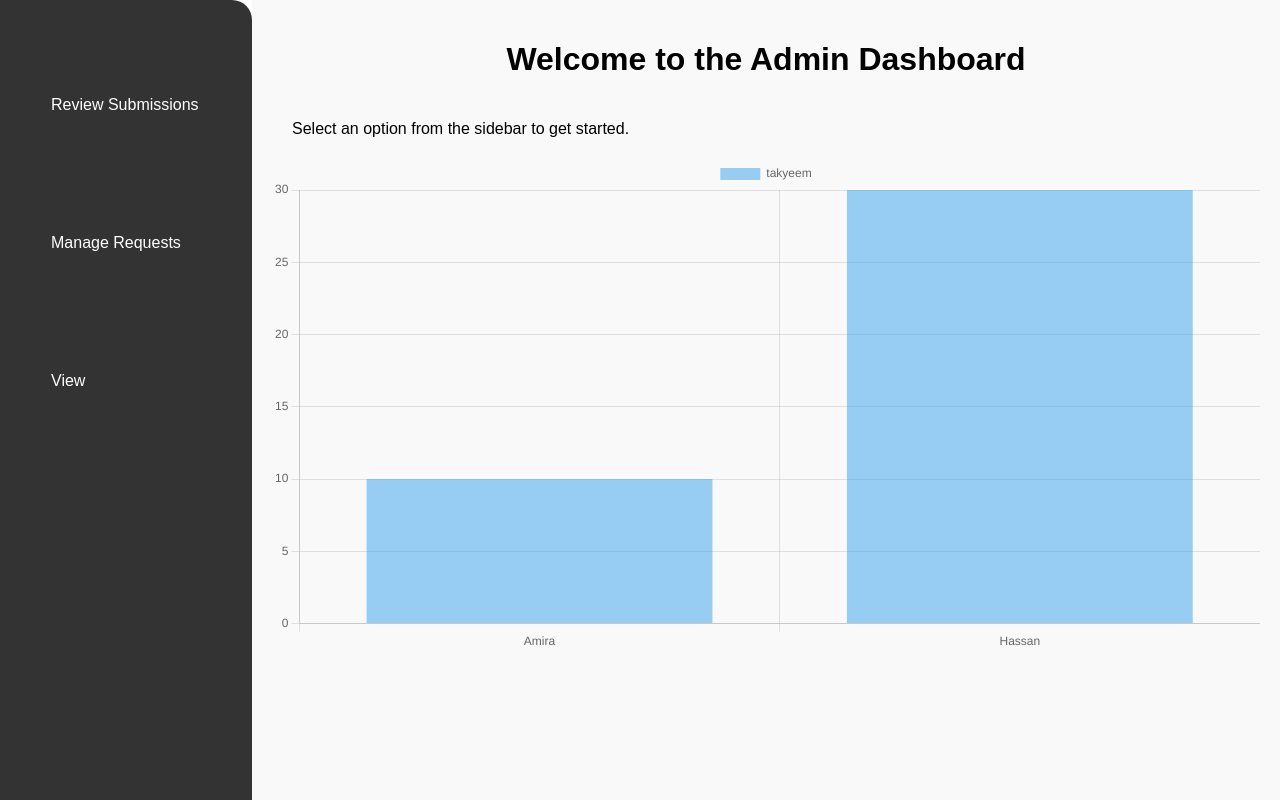
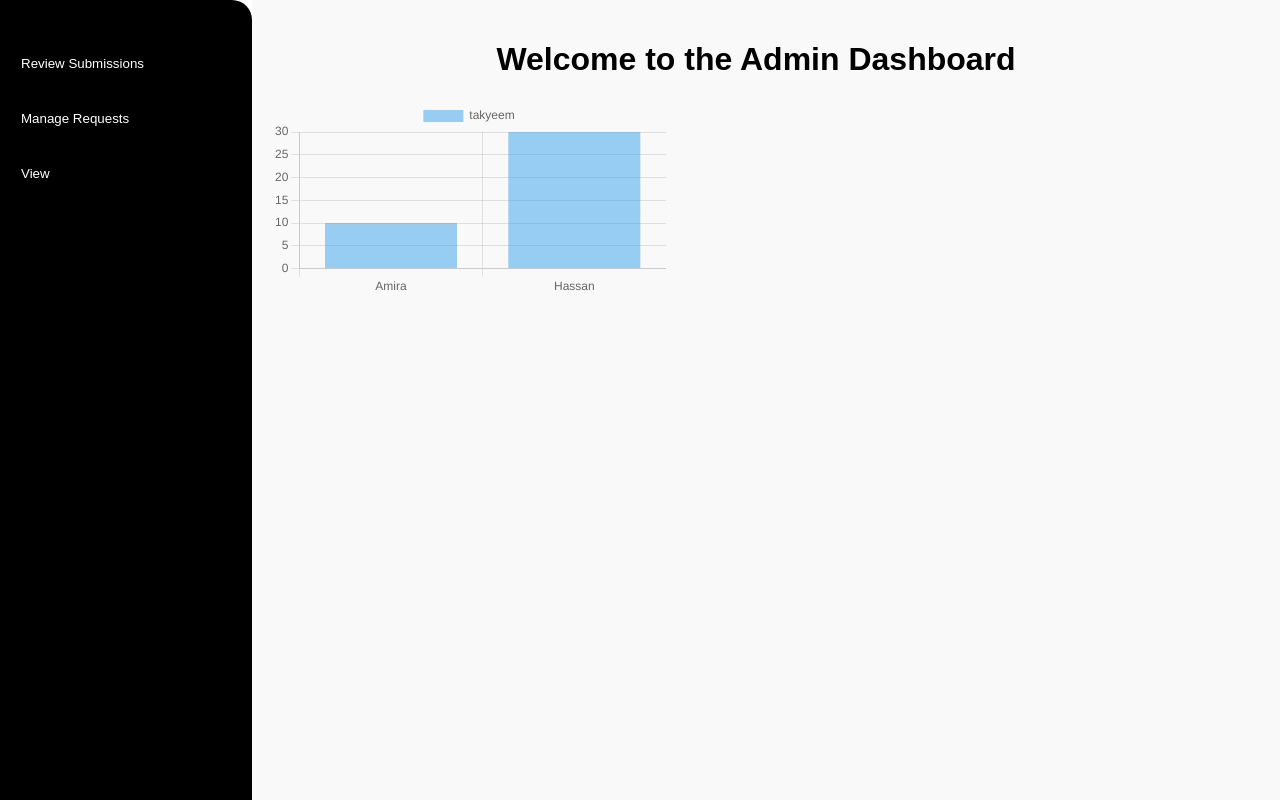
Before and after one commit to hassanredaa/HANIES, a React (Vite) app: page /admin in a window 1280 px wide. Built offline with nearby package versions, Linux system fonts and the light colour scheme.

Commit message:
admin subpages

```diff
--- a/src/AdminDB.jsx
+++ b/src/AdminDB.jsx
@@ -57,8 +57,11 @@ export default function AdminDB() {
                 </ul>
             </div>
             <div className="content">
+                <div className="text-content">
                     <h1>Welcome to the Admin Dashboard</h1>
-                <p>Select an option from the sidebar to get started.</p>
+                    {/* <p>Select an option from the sidebar to get started.</p> */}
+                </div>
+                <div className="chart-container">
                     <Bar
                         data={{
                             labels: ["Amira", "Hassan"],
@@ -70,5 +73,6 @@ export default function AdminDB() {
                     />
                 </div>
             </div>
+        </div>
     );
 }
--- a/src/App.jsx
+++ b/src/App.jsx
@@ -6,6 +6,11 @@ import Register from './Register.jsx';
 import ChangePassword from './ChangePassword.jsx';
 import Home from './Home.jsx';
 import AdminDB from './AdminDB.jsx';
+import ReviewOrgSub from './ReviewOrgSub';
+// import ReviewOrgSub from './ReviewDonSub';
+
+
+
 
 
 function App() {
@@ -18,6 +23,9 @@ function App() {
         <Route path='/login' element={<Login />} />
         <Route path="/changepassword" element={<ChangePassword />} />
         <Route path="/admin" element={<AdminDB />} />
+        <Route path="/submissions/organizations" element={<ReviewOrgSub />} />
+        {/* <Route path="/submissions/donations" element={<ReviewDonSub />} /> */}
+
       </Routes>
     </BrowserRouter>
   );
--- /dev/null
+++ b/src/ReviewOrgSub.jsx
@@ -0,0 +1,43 @@
+import React, { useState } from 'react';
+import { Link } from 'react-router-dom';
+
+
+
+
+function ReviewOrgSub() {
+    return (
+        <div className="review-org-sub">
+            <header>
+                <h1>Review Organization Submissions</h1>
+                <Link to="/admin">Back to Admin Dashboard</Link>
+            </header>
+            <table>
+                <thead>
+                    <tr>
+                        <th>ID</th>
+                        <th>Name</th>
+                        <th>Status</th>
+                        <th>Actions</th>
+                    </tr>
+                </thead>
+                <tbody>
+                    {submissionsData.map(submission => (
+                        <tr key={submission.id}>
+                            <td>{submission.id}</td>
+                            <td>{submission.name}</td>
+                            <td>{submission.status}</td>
+                            <td>
+                                {/* Placeholder for actions like edit, approve, or delete */}
+                                <button>Edit</button>
+                                <button>Approve</button>
+                                <button>Delete</button>
+                            </td>
+                        </tr>
+                    ))}
+                </tbody>
+            </table>
+        </div>
+    );
+}
+
+export default ReviewOrgSub;
--- a/src/data.js
+++ b/src/data.js
@@ -42,3 +42,9 @@ export const organizations = [
         email: "charity2@goodgiving.com"
     }
 ]
+
+const submissionsData = [
+    { id: 1, name: 'Organization A', status: 'Pending' },
+    { id: 2, name: 'Organization B', status: 'Approved' },
+    { id: 3, name: 'Organization C', status: 'Rejected' },
+];
--- a/src/styles.css
+++ b/src/styles.css
@@ -694,7 +694,7 @@ footer {
 
 .sidebar {
     width: 250px;
-    background-color: #333;
+    background-color: black;
     color: white;
     padding: 20px;
     padding-left: 1px;
@@ -736,18 +736,31 @@ footer {
 }
 
 .sidebar-button {
-    background: none;
+    background: transparent;
     color: white;
+    padding: 10px 20px;
+    border-radius: 20px;
+    width: auto;
+    /* Adjust width as needed */
+    display: block;
+    /* Ensures it fills the container */
+    text-align: center;
     border: none;
-    padding: 50px;
-    font: inherit;
+    transition: all 0.3s ease;
     cursor: pointer;
-    width: 100%;
-    text-align: left;
+    text-decoration: none;
+    align-self: center;
+    /* Center in flex container if parent is flex */
+
+    /* Enhance hover effect */
+    box-shadow: 0 1px 3px rgba(0, 0, 0, 0.1);
 }
 
 .sidebar-button:hover {
-    text-decoration: underline;
+    background: black;
+    color: white;
+    box-shadow: 0 3px 6px rgba(0, 0, 0, 0.4);
+    transform: translateY(-2px);
 }
 
 #progress {
@@ -790,3 +803,52 @@ footer {
     display: block;
     margin-right: 30px;
 }
+
+.contentt {
+    display: flex;
+    align-items: flex-start;
+    justify-content: space-between;
+    padding: 20px;
+    background-color: #f9f9f9;
+    flex-grow: 1;
+}
+
+.text-content {
+    flex: 1;
+    margin-right: 20px;
+}
+
+.chart-container {
+    width: 40%;
+    max-width: 600px;
+}
+
+.review-org-sub header {
+    display: flex;
+    justify-content: space-between;
+    align-items: center;
+    padding: 10px 20px;
+    background-color: #f4f4f4;
+    border-bottom: 1px solid #ccc;
+}
+
+.review-org-sub table {
+    width: 100%;
+    margin-top: 20px;
+    border-collapse: collapse;
+}
+
+.review-org-sub th,
+.review-org-sub td {
+    border: 1px solid #ddd;
+    padding: 8px;
+    text-align: left;
+}
+
+.review-org-sub th {
+    background-color: #eee;
+}
+
+.review-org-sub button {
+    margin-right: 5px;
+}
```
Also changed, not shown: src/ReviewDonSub.jsx (added). Lines whose indentation alone changed are shown as unchanged.
